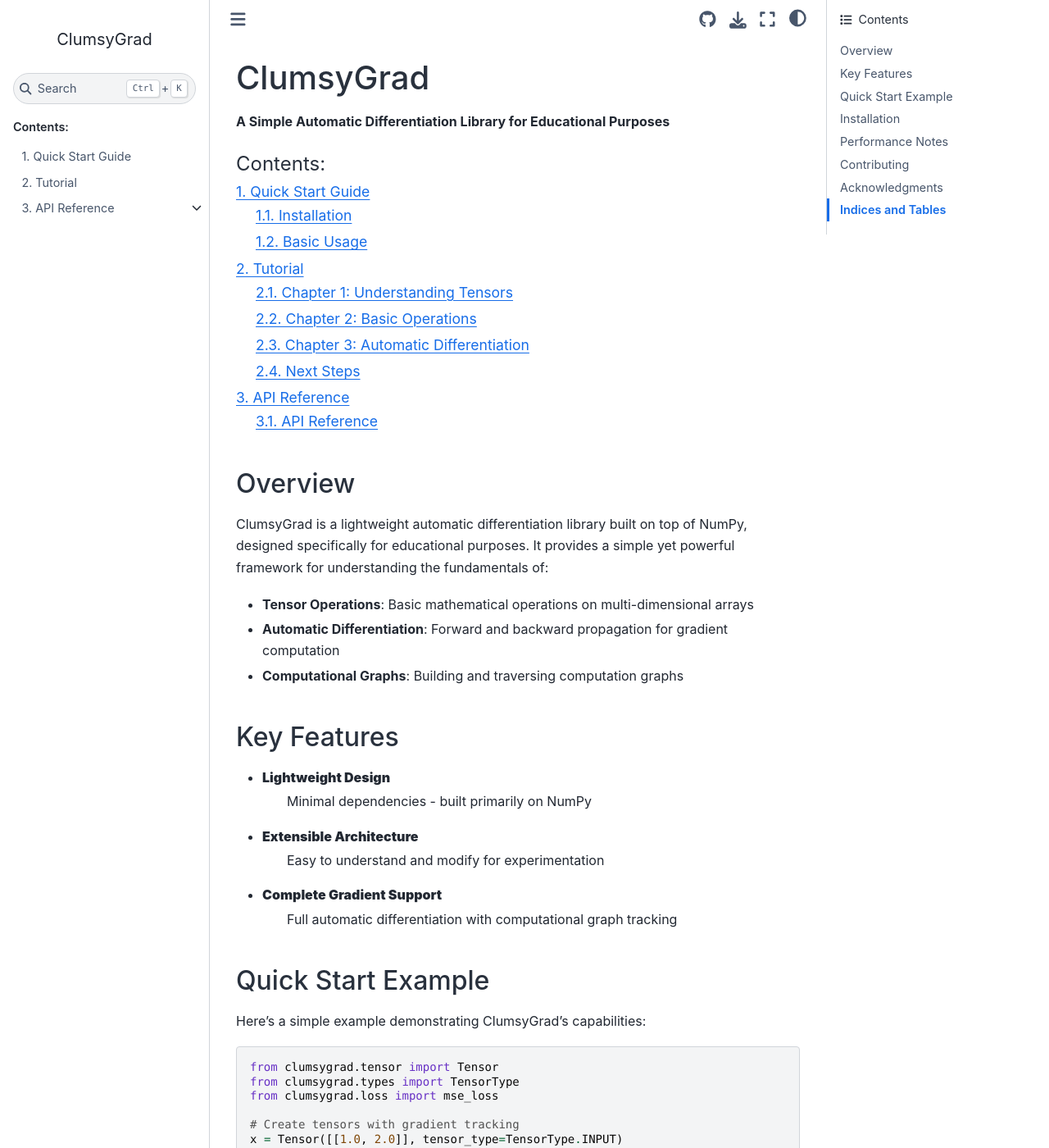
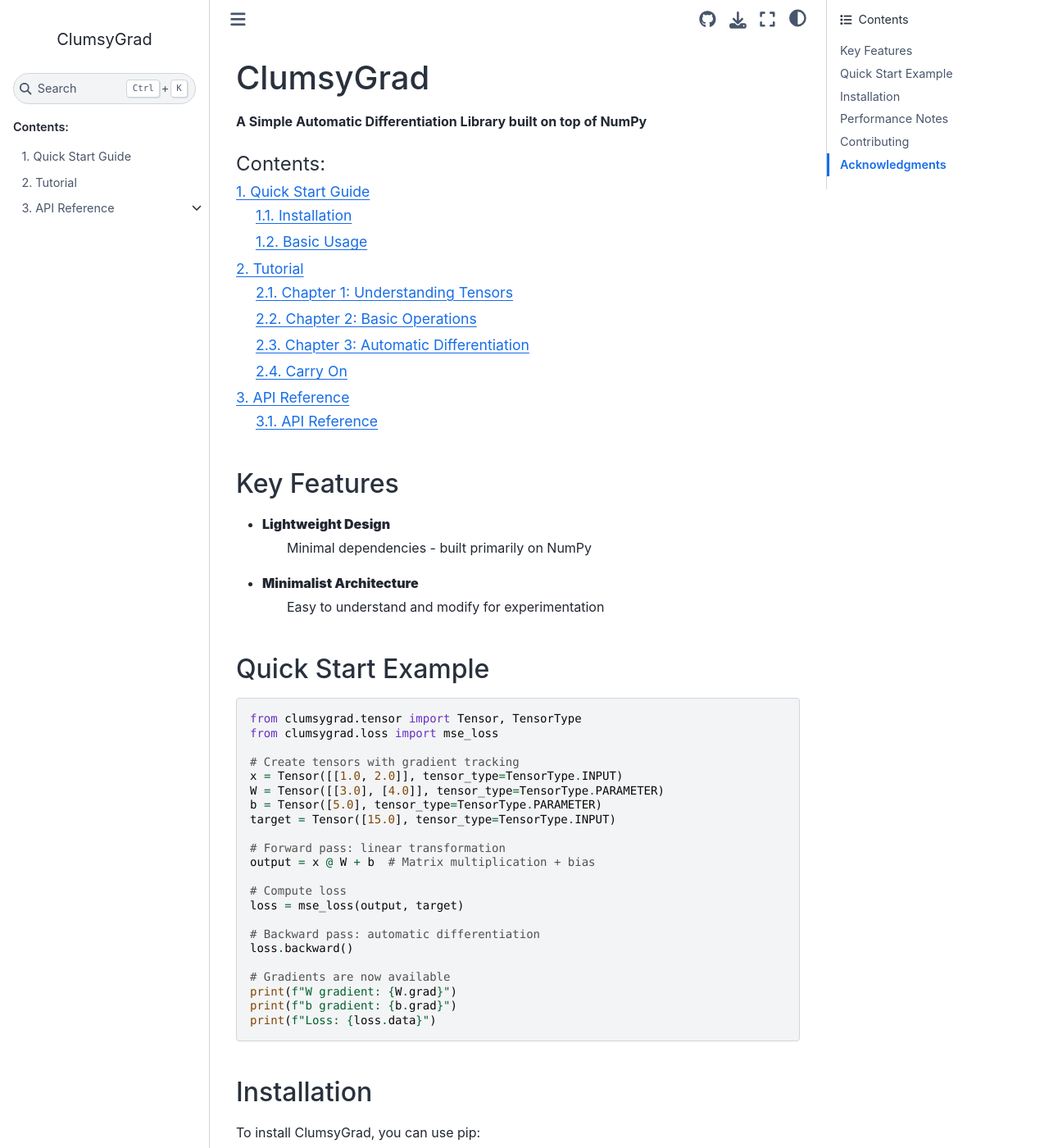
Before and after one commit to Sayan-001/ClumsyGrad, a Sphinx documentation site: the page built from docs/source/index.rst, in a window 1280 px wide and 1400 px high. Shown: the whole window at 82% size. Built offline with Sphinx 7.4.7 and the Sphinx Book theme 1.1.4, drawn with Linux system fonts in a browser that asks for light colours; some of the changed text lies outside the part shown.

```diff
--- a/docs/source/api_reference.rst
+++ b/docs/source/api_reference.rst
@@ -12,7 +12,6 @@ API Reference
    :caption: API Documentation:
 
    clumsygrad.tensor
-   clumsygrad.types
    clumsygrad.random
    clumsygrad.math
    clumsygrad.activation
--- a/docs/source/conf.py
+++ b/docs/source/conf.py
@@ -12,8 +12,8 @@ sys.path.insert(0, os.path.abspath('../../src/'))
 project = 'ClumsyGrad'
 copyright = '2025, Sayan Gupta'
 author = 'Sayan Gupta'
-release = '0.0.3'
-version = '0.0.3'
+release = '0.1.0'
+version = '0.1.0'
 
 # -- General configuration ---------------------------------------------------
 extensions = [
--- a/docs/source/index.rst
+++ b/docs/source/index.rst
@@ -4,7 +4,7 @@
 ClumsyGrad
 ==========
 
-**A Simple Automatic Differentiation Library for Educational Purposes**
+**A Simple Automatic Differentiation Library built on top of NumPy**
 
 .. toctree::
    :maxdepth: 2
@@ -15,37 +15,21 @@ ClumsyGrad
    tutorial
    api_reference
 
-Overview
-========
-
-ClumsyGrad is a lightweight automatic differentiation library built on top of NumPy, designed specifically for educational purposes. It provides a simple yet powerful framework for understanding the fundamentals of:
-
-* **Tensor Operations**: Basic mathematical operations on multi-dimensional arrays
-* **Automatic Differentiation**: Forward and backward propagation for gradient computation
-* **Computational Graphs**: Building and traversing computation graphs
-
 Key Features
 ============
 
 * **Lightweight Design**
    Minimal dependencies - built primarily on NumPy
 
-* **Extensible Architecture**
+* **Minimalist Architecture**
    Easy to understand and modify for experimentation
-
-* **Complete Gradient Support**
-   Full automatic differentiation with computational graph tracking
-
 
 Quick Start Example
 ===================
 
-Here's a simple example demonstrating ClumsyGrad's capabilities:
-
 .. code-block:: python
 
-   from clumsygrad.tensor import Tensor
-   from clumsygrad.types import TensorType
+   from clumsygrad.tensor import Tensor, TensorType
    from clumsygrad.loss import mse_loss
 
    # Create tensors with gradient tracking
@@ -101,10 +85,3 @@ Acknowledgments
 ===============
 
 * Inspired by PyTorch (obviously!) and other automatic differentiation frameworks.
-
-Indices and Tables
-==================
-
-* :ref:`genindex`
-* :ref:`modindex`
-* :ref:`search`
--- a/docs/source/tutorial.rst
+++ b/docs/source/tutorial.rst
@@ -14,8 +14,7 @@ A tensor is a multi-dimensional array that can track gradients for automatic dif
 
 .. code-block:: python
 
-   from clumsygrad.tensor import Tensor
-   from clumsygrad.types import TensorType
+   from clumsygrad.tensor import Tensor, TensorType
 
    # Creating different types of tensors
    input_tensor = Tensor([1, 2, 3], tensor_type=TensorType.INPUT)
@@ -88,7 +87,7 @@ Gradients tell us how the output changes with respect to inputs.
 
 .. code-block:: python
 
-   # Simple function: f(x) = x^2
+   # f(x) = x^2
    x = Tensor([3.0], tensor_type=TensorType.PARAMETER)
    y = x ** 2
 
@@ -117,7 +116,7 @@ Chain Rule in Action
    print(f"Computed gradient: {x.grad}")
    print(f"Expected gradient: {expected_grad}")
 
-Next Steps
+Carry On
 ==========
 
 * Explore the :doc:`api_reference` for detailed function documentation
```
Also changed, not shown: other parts of docs/source/tutorial.rst (+2 -2 lines), docs/source/clumsygrad.types.rst (deleted, +0 -7 lines), docs/source/quickstart.rst (+11 -5 lines).
